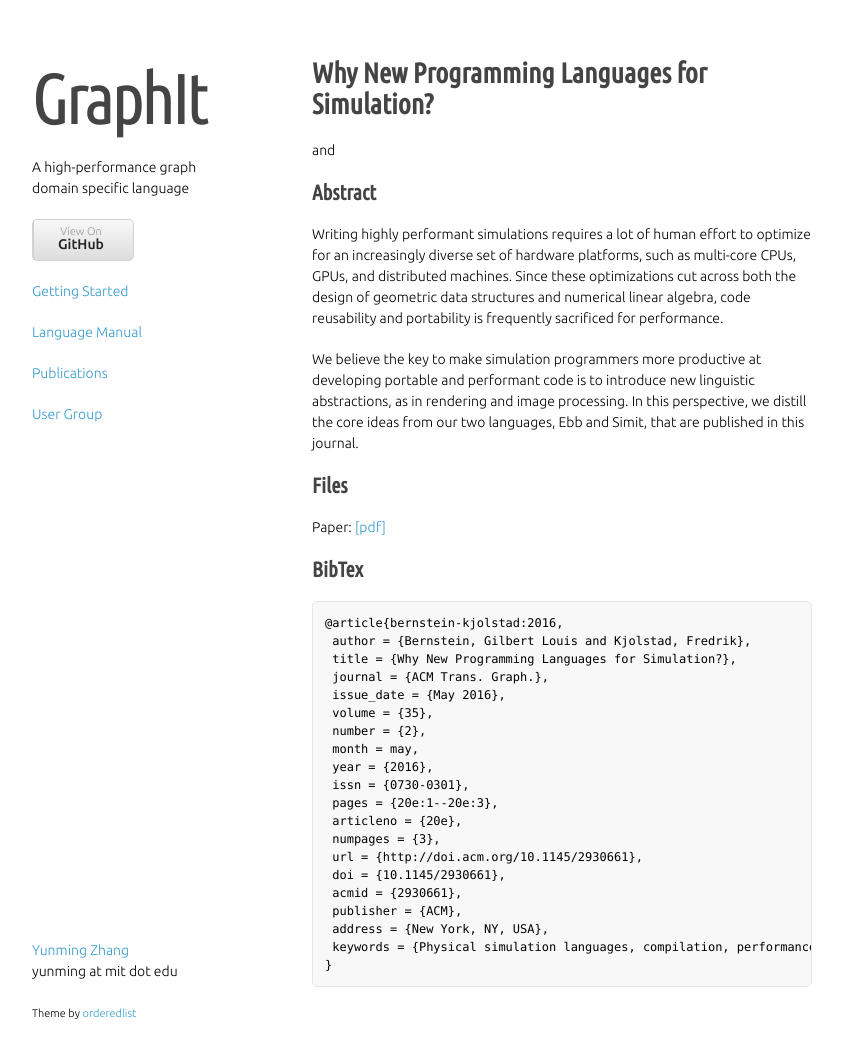
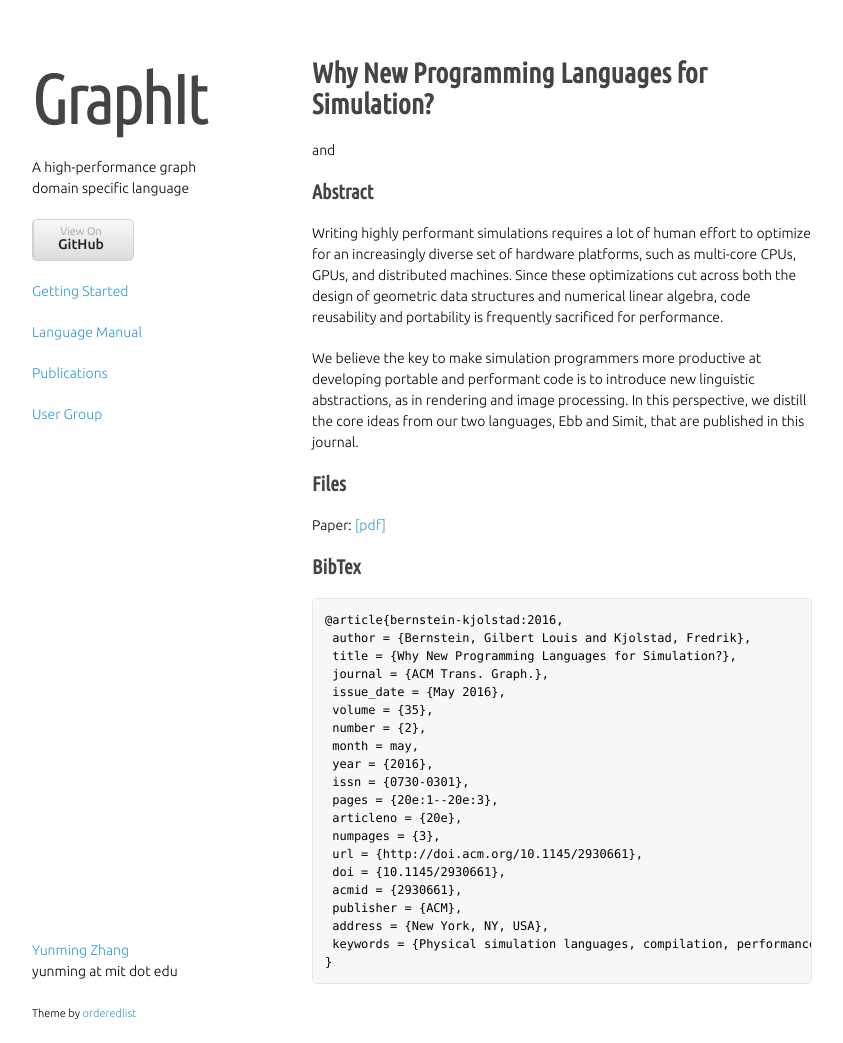
Before and after one commit to yunmingzhang17/yunmingzhang17.github.io, a Jekyll site: the page built from tog16e.md, in a window 1280 px wide and 1043 px high. Shown: the whole window, without its empty margins (218-1061 px from the left). Built offline with Jekyll 4.4.1, drawn with Linux system fonts in a browser that asks for light colours; nearby versions of some CDN libraries; some web fonts are replaced; library files that are not in the unit come from our copies.

Commit message:
updated up to explanation of code

```diff
--- a/stylesheets/styles.css
+++ b/stylesheets/styles.css
@@ -25,10 +25,21 @@
 h1 {
   font-size:28px;
 }
+
+h2 {
+  font-size:20px;
+}
+
+
 h1.title {
   font-size:72px;
   letter-spacing: -4px;
   font-weight: 400;
+}
+
+p.caption {
+   font-size:10px;
+   font-family: "Helvetica Condensed", sans-serif;
 }
 
 a {
```
Also changed, not shown: 2 other files.
